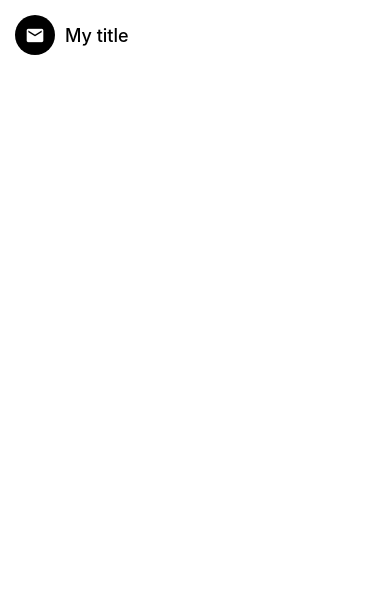
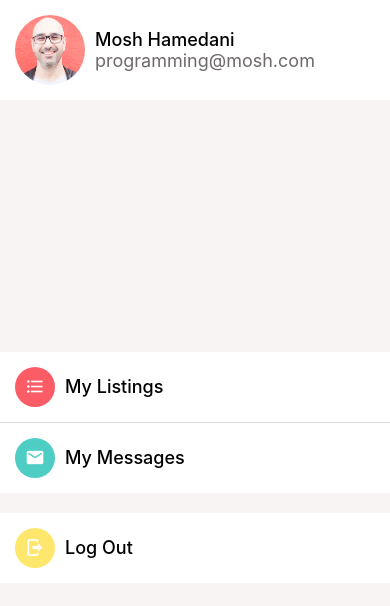
Before and after one commit to ademhatay/learning-zone, a React Native app in the folder react-native-projects/first-store/: screen / in a window 390 px wide. Shown: the top 606 px of the page. Built offline with nearby package versions, Linux system fonts and the light colour scheme.

Commit message:
first-store: account screen

```diff
--- a/react-native-projects/first-store/App.js
+++ b/react-native-projects/first-store/App.js
@@ -1,15 +1,11 @@
 import { StyleSheet, Text, View, } from 'react-native';
 import { Icon, ListItem, Screen } from './app/components';
-import { ListingDetailsScreen, MessagesScreen, ViewImageScreen, WelcomeScreen } from './app/screens/';
+import { AccountScreen, ListingDetailsScreen, MessagesScreen, ViewImageScreen, WelcomeScreen } from './app/screens/';
 
 export default function App() {
 
 	return <>
-		<Screen>
-			<ListItem title="My title"
-				imageComponent={<Icon name="email" />}
-			/>
-		</Screen>
+		<AccountScreen />
 	</>
 }
 
--- a/react-native-projects/first-store/app/components/ListItemSeparator/index.jsx
+++ b/react-native-projects/first-store/app/components/ListItemSeparator/index.jsx
@@ -6,7 +6,8 @@ const styles = StyleSheet.create({
 	separator: {
 		width: '100%',
 		height: 1,
-		backgroundColor: colors.light,
+		backgroundColor: colors.medium,
+		opacity: 0.2
 	}
 })
 
--- /dev/null
+++ b/react-native-projects/first-store/app/screens/AccountScreen/index.jsx
@@ -0,0 +1,65 @@
+import { FlatList, StyleSheet, View } from 'react-native'
+import React from 'react'
+import { Icon, ListItem, ListItemSeparator, Screen } from '../../components'
+import { colors } from '../../config/color'
+import styles from './style'
+
+
+const MenuItems = [
+	{
+		title: 'My Listings',
+		icon: {
+			name: 'format-list-bulleted',
+			backgroundColor: colors.primary
+		}
+	},
+	{
+		title: 'My Messages',
+		icon: {
+			name: 'email',
+			backgroundColor: colors.secondary
+		},
+		targetScreen: 'Messages'
+	}
+]
+
+const AccountScreen = () => {
+	return <>
+		<Screen style={styles.screen}>
+			<ListItem
+				title="Mosh Hamedani"
+				subTitle="programming@mosh.com"
+				image={require('../../assets/mosh.jpg')}
+			/>
+			<View style={styles.container}>
+				<FlatList
+					data={MenuItems}
+					keyExtractor={menuItem => menuItem.title}
+					ItemSeparatorComponent={() => <ListItemSeparator />}
+					renderItem={({ item }) =>
+						<ListItem
+							title={item.title}
+							imageComponent={
+								<Icon
+									name={item.icon.name}
+									backgroundColor={item.icon.backgroundColor}
+								/>
+							}
+						/>
+					}
+				/>
+			</View>
+			<ListItem
+				title="Log Out"
+				imageComponent={
+					<Icon
+						name="logout"
+						backgroundColor="#ffe66d"
+					/>
+				}
+			/>
+		</Screen>
+	</>
+}
+
+export default AccountScreen
--- /dev/null
+++ b/react-native-projects/first-store/app/screens/AccountScreen/style.js
@@ -0,0 +1,13 @@
+import { StyleSheet } from 'react-native'
+import { colors } from '../../config/color'
+
+const styles = StyleSheet.create({
+	screen: {
+		backgroundColor: colors.light
+	},
+	container: {
+		marginVertical: 20,
+	}
+})
+
+export default styles
```
Also changed, not shown: react-native-projects/first-store/app/screens/index.js (+5 -4 lines).
